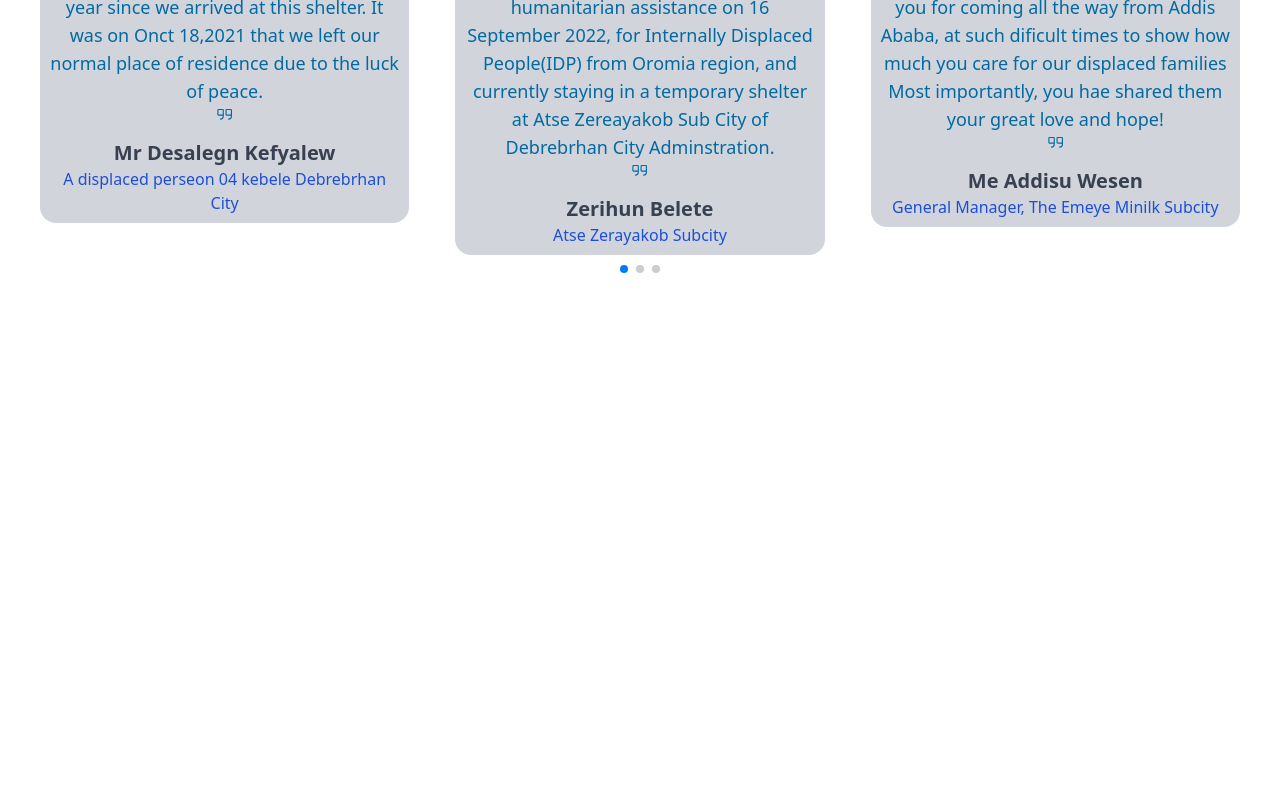
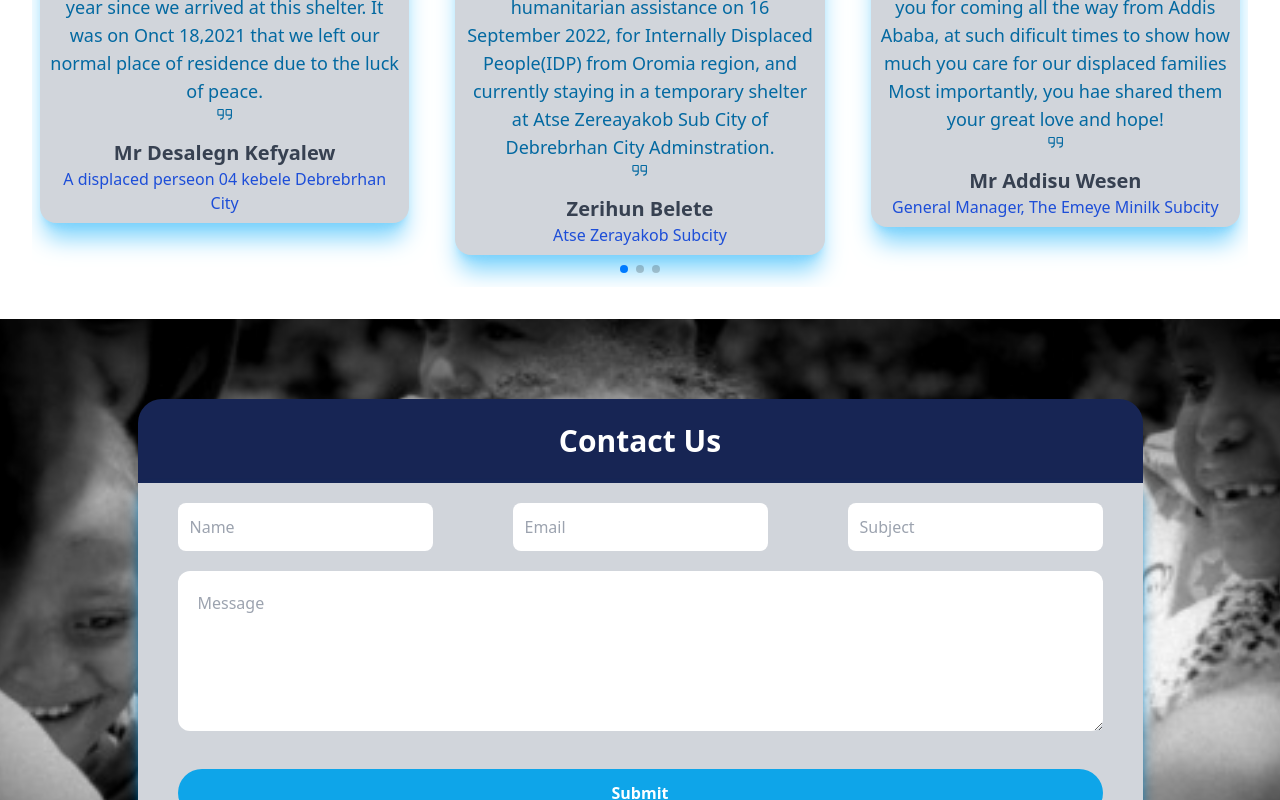
Before and after one commit to KidusThethird/the_magi_foundation_react, a React (Create React App) app: page / in a window 1280 px wide. Shown: the part 3332-4132 px from the top of the page. Before the commit the page ends 3651 px from the top, so only its background shows below. Built offline with nearby package versions, Linux system fonts and the light colour scheme.

Commit message:
git test

```diff
--- a/src/components/advertisement.jsx
+++ b/src/components/advertisement.jsx
@@ -5,7 +5,7 @@ const Advertisement = () => {
   return (
     <div>
         {AdvertisementList.map((ad)=>{
-           return <div className=' mx-20 grid grid-cols-3 rounded-2xl bg-gradient-to-r from-sky-700 to-gray-300'>
+           return <div className=' shadow-xl shadow-sky-300 mx-20 grid grid-cols-3 rounded-2xl bg-gradient-to-r from-sky-700 to-gray-300'>
             <div className='col-span-2 flex flex-col p-10 w-full justify-evenly'>
                 <h1 className='text-3xl font-semibold text-white'>{ad.title}</h1>
                 <h1 className='text-lg text-yellow-400 font-semibold'>{ad.miniTitle}</h1>
--- /dev/null
+++ b/src/components/contactUsForm.jsx
@@ -0,0 +1,37 @@
+import React from 'react'
+import CoverImage from '../assets/images/banner/magi_banner_03.jpg'
+
+function ContactUsForm() {
+  return (
+    <div  style={{
+        backgroundImage: `url(${CoverImage})`,
+        backgroundSize: 'cover',
+         backgroundPosition: 'center',
+         backgroundAttachment: 'fixed' }}
+
+         className='flex'>
+     <div className='mx-auto py-20'>
+        <div className='bg-blue-950 text-white flex rounded-t-3xl'>
+            <h1 className='mx-auto py-6 text-3xl font-semibold'>Contact Us</h1></div>
+        <div className='px-10 bg bg-gray-300 rounded-b-2xl shadow-lg shadow-sky-600'>
+            <form action="">
+            <div className="space-x-20 py-5">
+                <input className='p-3 rounded-lg focus:outline-sky-500' type="text" placeholder='Name' />
+                <input className='p-3 rounded-lg focus:outline-sky-500' type="text" placeholder='Email'/>
+                <input className='p-3 rounded-lg focus:outline-sky-500' type="text" placeholder='Subject'/>
+            </div>
+            <div className=''>
+               <textarea className='w-full p-5 focus:outline-sky-500 rounded-xl'  type="text" rows="5" name="" id="" placeholder='Message'></textarea>
+            </div>
+            <div className='py-8'>
+
+            <button className='w-full  rounded-full font-semibold text-white bg-sky-500 py-3'>Submit</button>
+            </div>
+            </form>
+        </div>
+     </div>
+    </div>
+  )
+}
+
+export default ContactUsForm;
--- a/src/components/testimonial.jsx
+++ b/src/components/testimonial.jsx
@@ -51,8 +51,8 @@ const Testimonial = () => {
 
     return (
       <SwiperSlide>
-        <div className='p-2 pb-8 h-full cursor-pointer'>
-<div className='bg-gray-300 p-2 rounded-2xl my-auto '>
+        <div className='p-2 pb-8 h-full cursor-pointer '>
+<div className='bg-gray-300 p-2 rounded-2xl my-auto shadow-xl shadow-sky-300'>
     <div className='pb-4'>
     <h1 className=' text-lg text-sky-700 text-center'><Quotes /> {testimony.fullText}<Quotes className='right-0 flex w-full' />  </h1>
     </div>
--- a/src/routes/home.jsx
+++ b/src/routes/home.jsx
@@ -6,6 +6,7 @@ import Advertisment from '../components/advertisement'
 import BreakBanner from '../components/break-banner'
 import OurVenue from '../components/ourVenue'
 import Testimonial from '../components/testimonial'
+import ContactUsForm from '../components/contactUsForm'
 
 
  const home = () => {
@@ -18,6 +19,7 @@ import Testimonial from '../components/testimonial'
     <BreakBanner />
     <OurVenue />
     <Testimonial />
+    <ContactUsForm />
 
     </>
 
--- a/src/utils/testimonies.js
+++ b/src/utils/testimonies.js
@@ -12,7 +12,7 @@ export const Testimonies =[
 
     },
     {
-        name :"Me Addisu Wesen",
+        name :"Mr Addisu Wesen",
         position : "General Manager, The Emeye Minilk Subcity",
         fullText : "On behalf of the Emye Minilik Sub City adminstration office, I would like to thank you for coming all the way from Addis Ababa, at such dificult times to show how much you care for our displaced families Most importantly, you hae shared them your great love and hope!"
 
```
Also changed, not shown: src/assets/images/banner/magi_banner_03.jpg (added).
